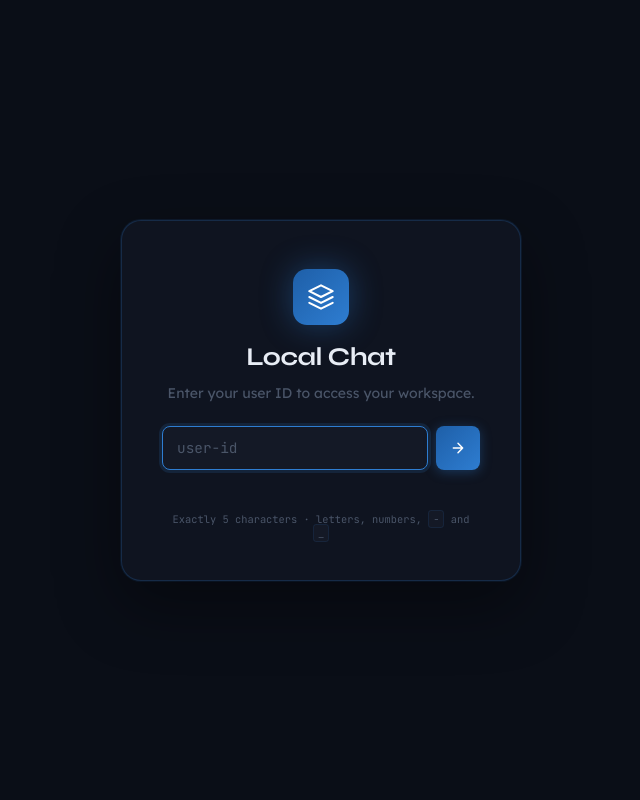
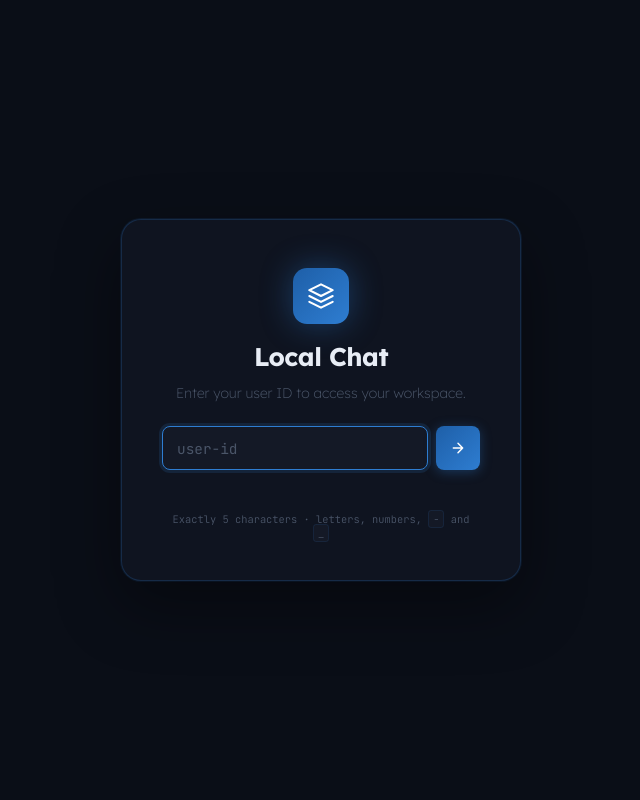
Before and after one commit to lewallen4/Local-chat, a FastAPI app: page / in a window 1280 px wide. Shown: the whole page, without its empty margins (319-959 px from the left). Run offline with FastAPI, Linux system fonts and the light colour scheme; parts of the project's set-up code (start-up, migrations or seed data) failed here and were passed over; some libraries are stand-ins or nearby versions.

Commit message:
Update style.css

```diff
--- a/server/static/style.css
+++ b/server/static/style.css
@@ -3,7 +3,7 @@
    Blue-professional, terminal-inspired, refined
    ============================================================ */
 
-@import url('https://fonts.googleapis.com/css2?family=JetBrains+Mono:wght@300;400;500&family=Lexend:wght@400;500;600;700&family=Syne:wght@400;500;600;700&display=swap');
+@import url('https://fonts.googleapis.com/css2?family=JetBrains+Mono:wght@300;400;500&family=Lexend:wght@200;400;500;600;700&display=swap');
 
 /* ── Variables ─────────────────────────────────────────────── */
 :root {
@@ -51,7 +51,6 @@
 
     /* Fonts */
     --font-ui:      'Lexend', sans-serif;
-    --font-display: 'Syne', sans-serif;
     --font-mono: 'JetBrains Mono', monospace;
 }
 
@@ -61,6 +60,7 @@ html, body { height: 100%; }
 
 body {
     font-family: var(--font-ui);
+    font-weight: 200;
     background: var(--bg-base);
     color: var(--text-primary);
     overflow: hidden;
@@ -126,7 +126,6 @@ body {
 }
 
 .brand-name {
-    font-family: var(--font-display);
     font-size: 1.1rem;
     font-weight: 700;
     letter-spacing: 0.03em;
@@ -315,7 +314,6 @@ body {
 }
 
 .chat-title {
-    font-family: var(--font-display);
     font-size: 0.875rem;
     font-weight: 600;
     color: var(--text-secondary);
@@ -427,7 +425,6 @@ body {
 }
 
 .welcome-screen h2 {
-    font-family: var(--font-display);
     font-size: 1.4rem;
     font-weight: 700;
     color: var(--text-primary);
@@ -1116,7 +1113,6 @@ body {
 }
 
 .id-gate-title {
-    font-family: var(--font-display);
     font-size: 1.6rem;
     font-weight: 700;
     color: var(--text-primary);
```
